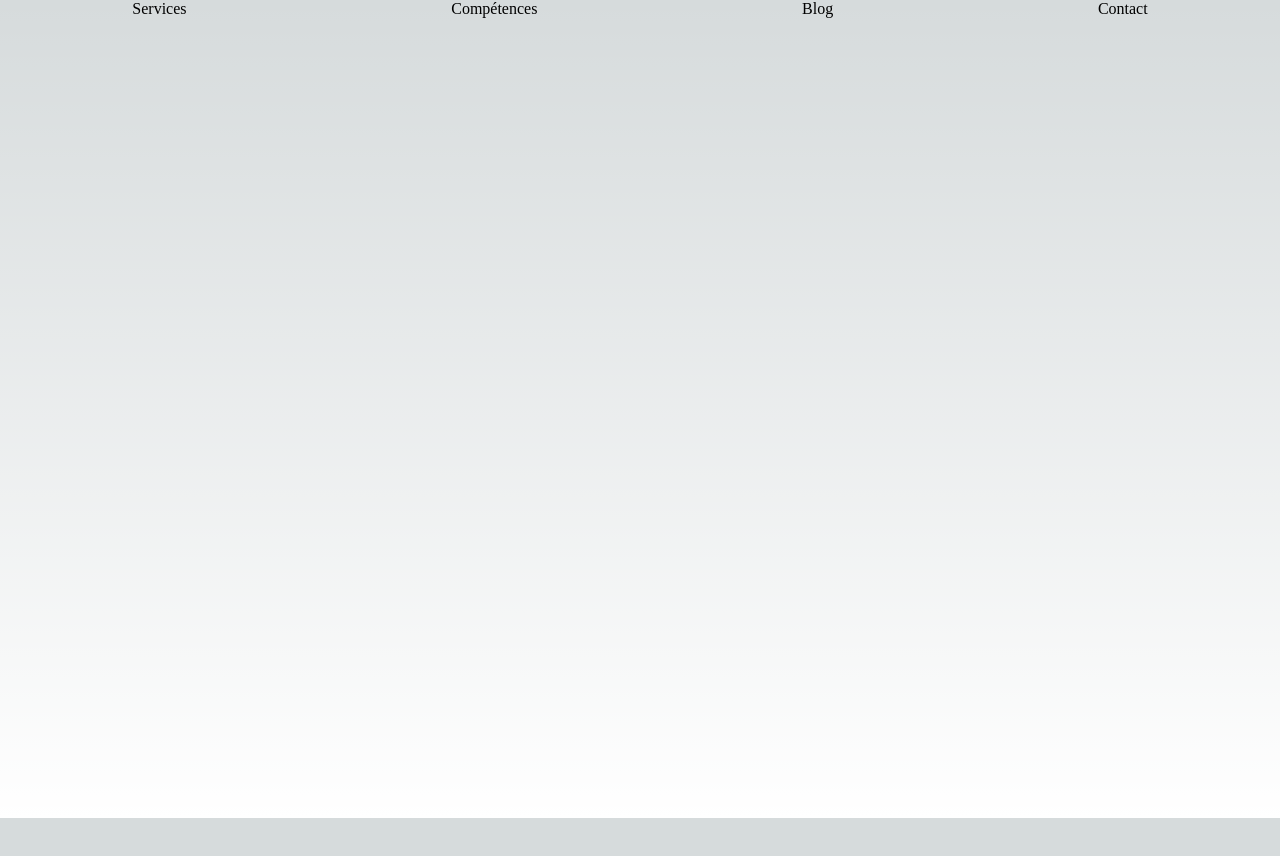
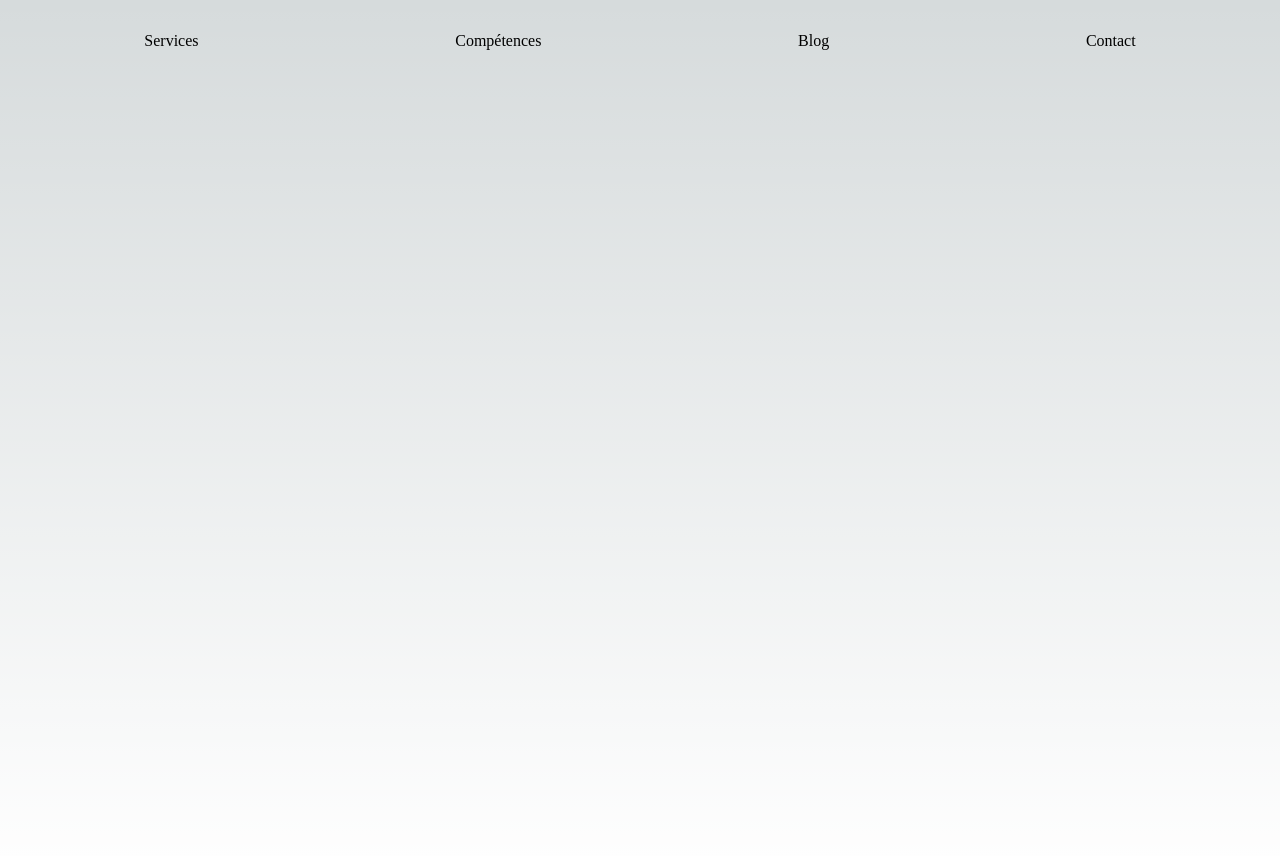
Before and after one commit to IdurarDev/my-portFolio, a Next.js app in the folder my-portfolio/: page / in a window 1280 px wide. Shown: the top 856 px of the page. Before the commit the page ends 818 px from the top, so only its background shows below. Built offline with nearby package versions, Linux system fonts and the light colour scheme.

Commit message:
add style for the navbar

```diff
--- a/my-portfolio/components/layout.module.css
+++ b/my-portfolio/components/layout.module.css
@@ -1,3 +1,8 @@
+.container {
+  max-width: 80rem;
+  padding: 0 1rem;
+  margin: 2rem auto;
+}
 .header {
   display: flex;
   justify-content: space-around;
```
